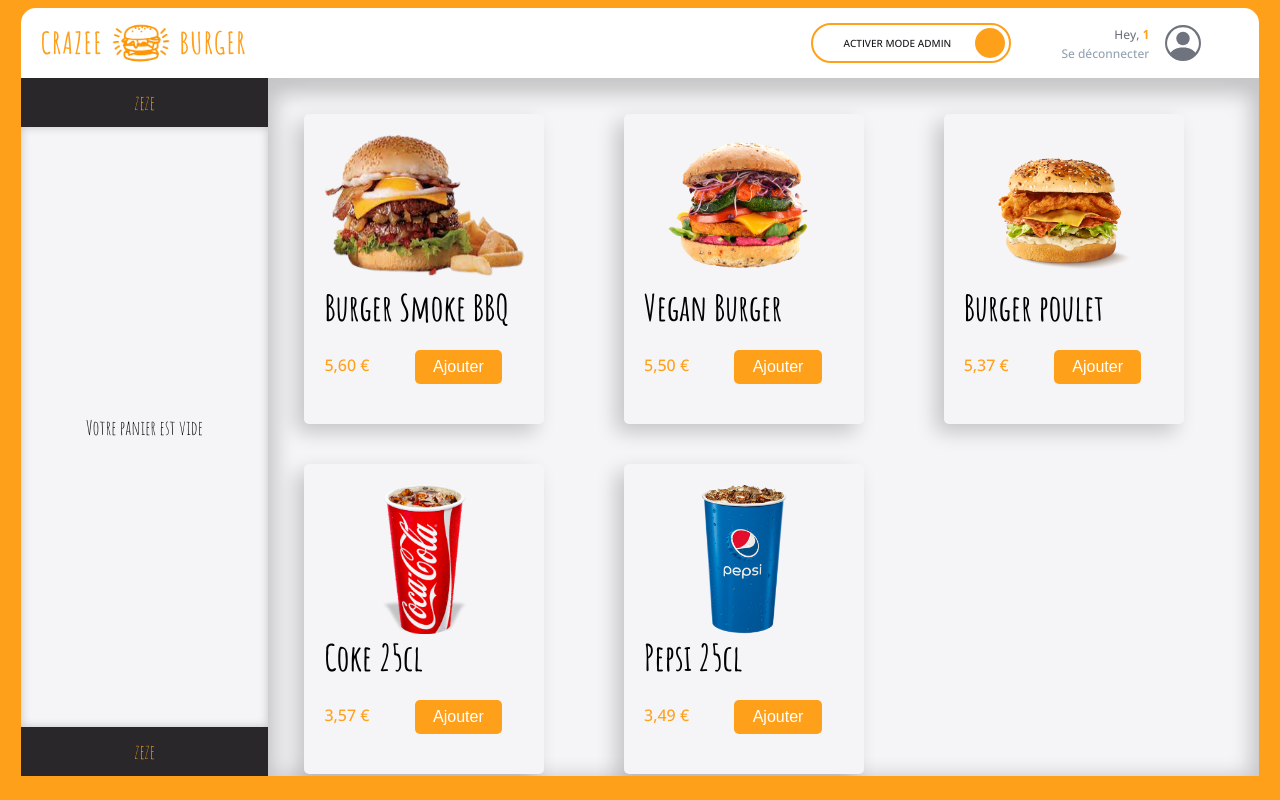
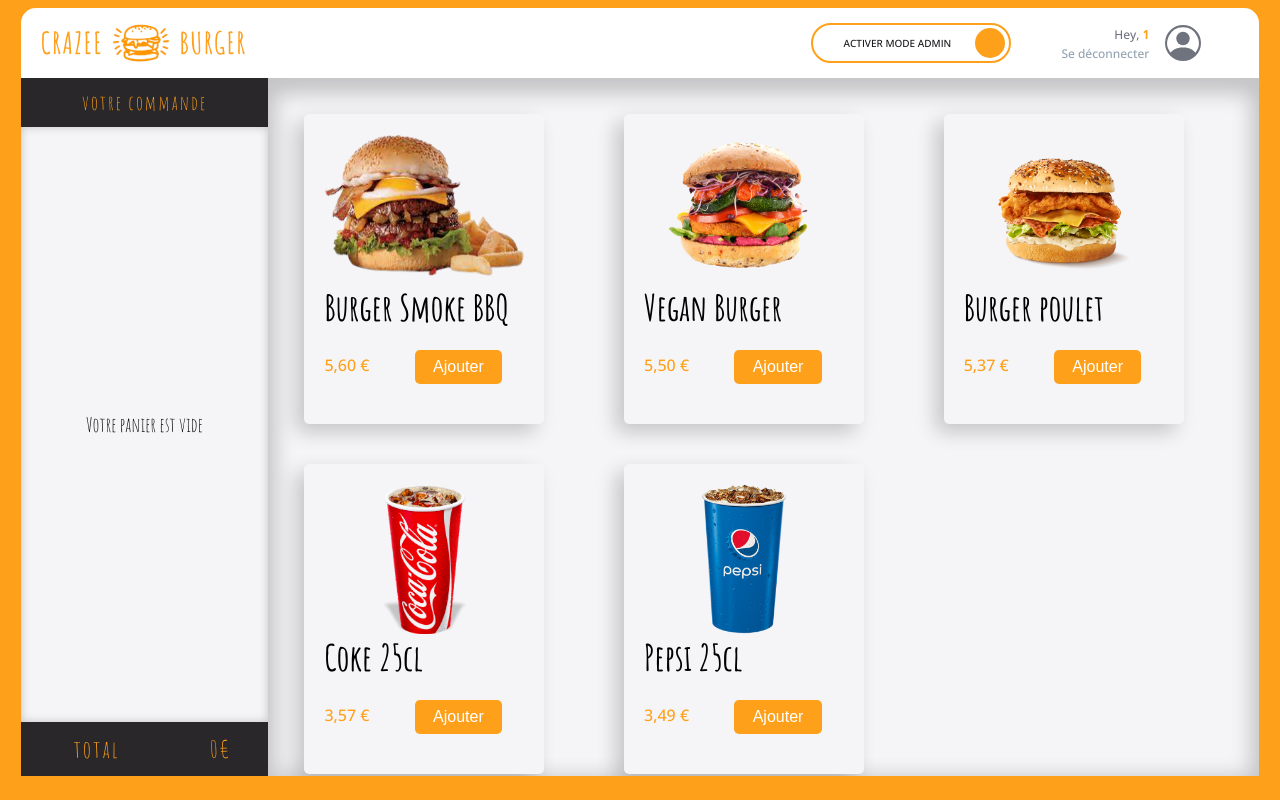
Before and after one commit to angelo-mbunga/crazee-burger, a React (Vite) app: page /order/1 in a window 1280 px wide. Built offline with nearby package versions, Linux system fonts and the light colour scheme.

Commit message:
♻️  F10 : BASKET > Create reusable <Header/> & add <Title/> + <Total/>

```diff
--- a/src/components/pages/order/main/basket/Basket.jsx
+++ b/src/components/pages/order/main/basket/Basket.jsx
@@ -1,19 +1,21 @@
 import React from 'react'
 import {theme} from '../../../../../theme/index';
 import styled from 'styled-components';
-import Header from '../../../../reusable-ui/Header';
+import Total from './Total';
+import { formatPrice } from '../../../../../utils/maths'
+import Title from './Title';
 
 export default function Basket(products) {
   return (
     <BasketStyled>
-      <Header>zeze</Header>
+      <Title/>
       <div className='content'>
         { !products
             ? <span>Votre panier est plein</span>
             : <span>Votre panier est vide</span>
         }
       </div>
-      <Header>zeze</Header>
+      <Total amoutToPay={formatPrice(0)}/>
     </BasketStyled>
   )
 }
--- /dev/null
+++ b/src/components/pages/order/main/basket/Title.jsx
@@ -0,0 +1,23 @@
+import {theme} from '../../../../../theme/index';
+import styled from 'styled-components';
+import Header from '../../../../reusable-ui/Header';
+
+export default function Title() {
+  return (
+    <Header>
+      <TitleStyled>
+        votre commande
+      </TitleStyled>
+    </Header>
+  )
+}
+
+const TitleStyled = styled.span`
+height: 100%;
+display: flex;
+align-items: center;
+justify-content: space-around;
+letter-spacing: 2px;
+color: ${theme.colors.primary};
+font-size: ${theme.fonts.size.P2};
+`;
--- /dev/null
+++ b/src/components/pages/order/main/basket/Total.jsx
@@ -0,0 +1,23 @@
+import {theme} from '../../../../../theme/index';
+import styled from 'styled-components';
+import Header from '../../../../reusable-ui/Header';
+
+export default function Total({amoutToPay}) {
+  return (
+    <Header>
+      <TotalStyled>
+        <span className="title">total</span>
+        <span className="amount">{amoutToPay}€</span>
+      </TotalStyled>
+    </Header>
+  )
+}
+ const TotalStyled = styled.div`
+  height: 100%;
+  display: flex;
+  align-items: center;
+  justify-content: space-around;
+  letter-spacing: 2px;
+  color: ${theme.colors.primary};
+  font-size: ${theme.fonts.size.P3};
+`;
--- a/src/components/reusable-ui/Header.jsx
+++ b/src/components/reusable-ui/Header.jsx
@@ -9,10 +9,5 @@
 }
 const HeaderStyled = styled.div`
     background-color: ${theme.colors.background_dark};
-    color: ${theme.colors.primary};
-    display: flex;
-    align-items: center;
-    justify-content: center;
-    font-size: ${theme.fonts.size.P2};
     padding: 12px 0;
 `;
```
